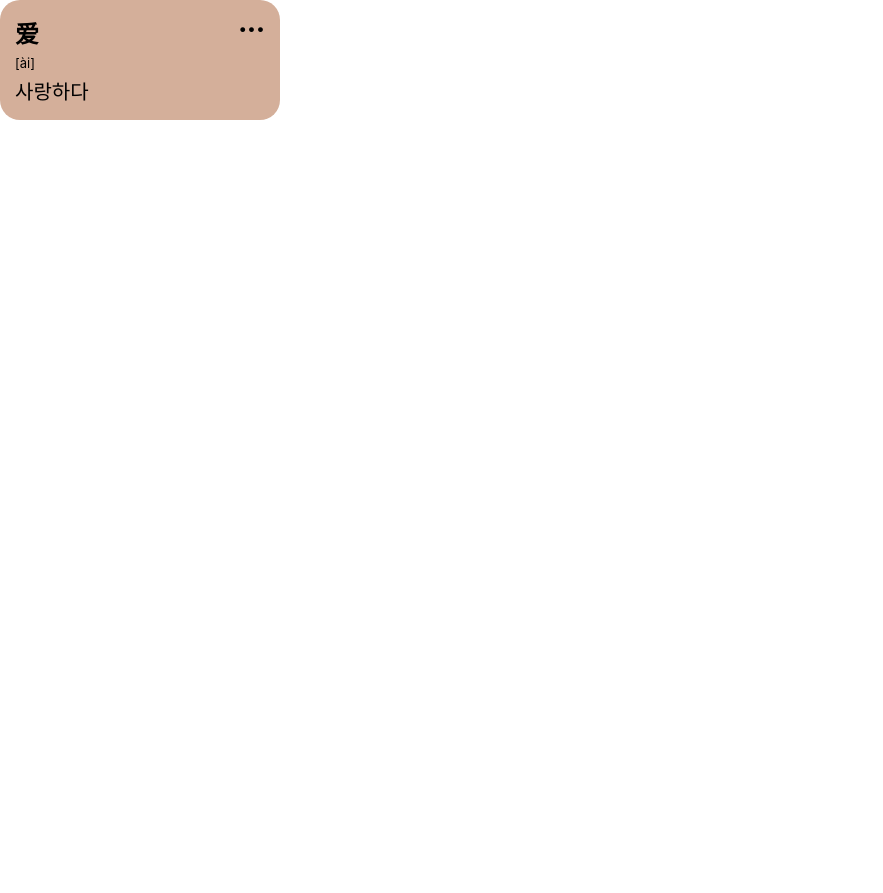
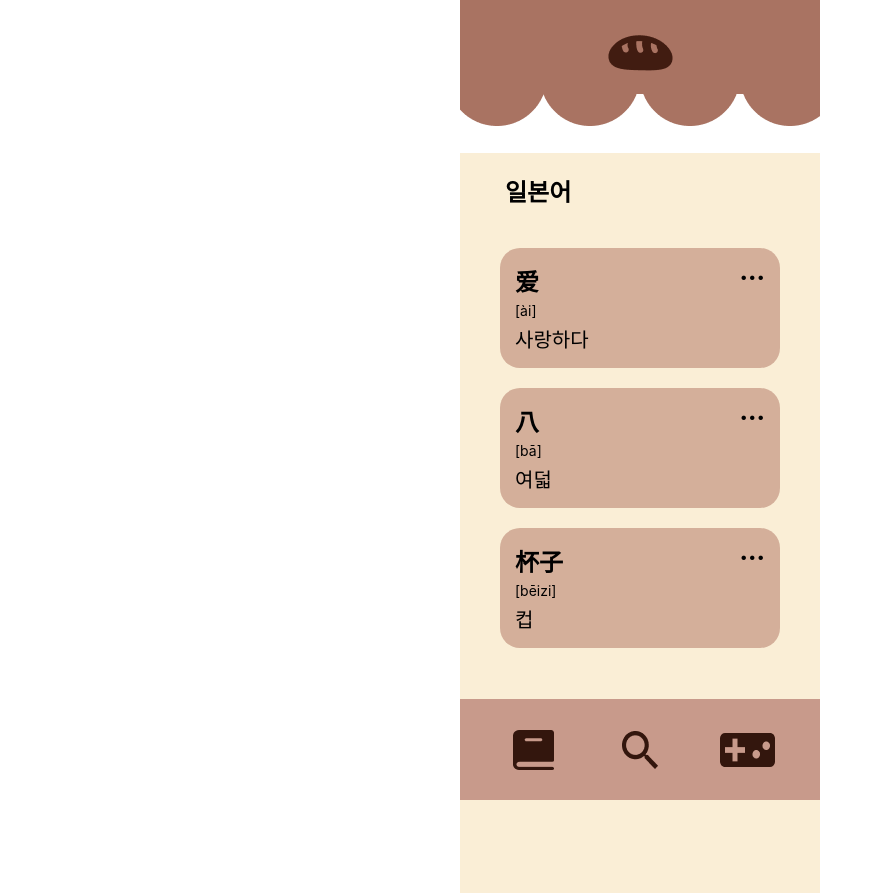
Before and after one commit to NamBaeDeop/VocaJam_FE, a React (Create React App) app: page /game in a window 1280 px wide. Shown: the whole page, without its empty margins (0-883 px from the left). Before the commit the page ends 800 px from the top, so only its background shows below. Built offline with nearby package versions, Linux system fonts and the light colour scheme.

Commit message:
추가 : 모든 json 데이터 불러오기

```diff
--- a/package.json
+++ b/package.json
@@ -3,10 +3,11 @@
   "version": "0.1.0",
   "private": true,
   "dependencies": {
+    "@babel/core": "^7.23.3",
+    "@babel/preset-env": "^7.23.3",
     "@testing-library/jest-dom": "^5.17.0",
     "@testing-library/react": "^13.4.0",
     "@testing-library/user-event": "^13.5.0",
-    "global": "^4.4.0",
     "react": "^18.2.0",
     "react-dom": "^18.2.0",
     "react-icons": "^4.12.0",
--- a/src/App.js
+++ b/src/App.js
@@ -1,13 +1,15 @@
 import Header from './Header';
 import Footer from './Footer';
-import VocaSection from './VocaSection';
+// import VocaSection from './VocaSection';
+import VocaPage from './jsx/VocaPage/VocaPage';
 import './css/wrap.css';
+
 
 function App() {
   return (
     <div id='wrap'>
       <Header/>
-      <VocaSection/>
+      <VocaPage/>
       <Footer/>
     </div>
   );
--- a/src/css/vocaCard.css
+++ b/src/css/vocaCard.css
@@ -10,21 +10,23 @@
     justify-content: space-between;
 }
 
+.card:not(:first-child) {
+    margin-top: 20px;
+}
+
 .card_top{
     width: 100%;
-    /* height: 50px; */
     display: flex;
     justify-content: space-between;
 }
 
 .con{
     width: 100%;
-    /* background-color: firebrick; */
 }
 
 .word{
     font-size: 24px;
-    font-weight: 900;
+    font-weight: 800;
 }
 
 .to_modal{
@@ -32,7 +34,7 @@
 }
 
 .pronunciation{
-    font-size: 13px;
+    font-size: 14px;
 }
 
 .meaning{
--- /dev/null
+++ b/src/css/vocaPage.css
@@ -0,0 +1,10 @@
+section{
+    margin-top: 246px;
+    display: flex;
+    flex-direction: column;
+    align-items: center;
+}
+
+section h1{
+    width: 270px;
+}
--- a/src/index.js
+++ b/src/index.js
@@ -1,20 +1,19 @@
 import React from "react";
 import ReactDOM from "react-dom/client";
 import "./index.css";
-// import App from "./App";
+import App from "./App";
 // import VocaModal from "./jsx/VocaModal/VocaModal";
 
 import reportWebVitals from "./reportWebVitals";
-import VocaPage from "./jsx/VocaPage/VocaPage";
-import VocaCard from "./jsx/VocaCard/VocaCard";
+// import VocaPage from "./jsx/VocaPage/VocaPage";
 
 const root = ReactDOM.createRoot(document.getElementById("root"));
 root.render(
   // <React.StrictMode>
-  // <App />
   // </React.StrictMode>
   <>
-    <VocaCard/>
+  <App />
+
   </>
 );
 
--- a/src/jsx/VocaCard/VocaCard.jsx
+++ b/src/jsx/VocaCard/VocaCard.jsx
@@ -36,14 +36,31 @@ export default function VocaCard(){
 
     return (
         <>
-            <div className="card">
-                <div className="con card_top">
+            {/* <div className="card"> */}
+                {/* <div className="con card_top">
                 {voca ? <span className="word">{voca[0]?.word}</span> : null}
                 <span className="word to_modal">&middot;&middot;&middot;</span>
                 </div>
                 {voca ? <span className="con pronunciation">&#91;{voca[0]?.pronunciation}&#93;</span> : null}
-                {voca ? <span className="con meaning">{voca[0]?.meaning}</span> : null}
-            </div>
+                {voca ? <span className="con meaning">{voca[0]?.meaning}</span> : null} */}
+
+                {voca.length > 0 ? (
+                    <>
+                        {voca.map((item) => (
+                            <div className="card" key={item.id}>
+                                <div className="con card_top">
+                                    <span className="word">{item.word}</span>
+                                    <span className="word to_modal">&middot;&middot;&middot;</span>
+                                </div>
+                                <span className="con pronunciation">&#91;{item.pronunciation}&#93;</span>
+                                <span className="con meaning">{item.meaning}</span>
+                            </div>
+                        ))}
+                    </>
+                ) : (
+                    <span>Loading...</span>
+                )}
+            {/* </div> */}
         </>
     )
 }
--- a/src/jsx/VocaPage/VocaPage.jsx
+++ b/src/jsx/VocaPage/VocaPage.jsx
@@ -1,7 +1,8 @@
 import React from "react";
 // import { useState, useEffect } from "react";
 // import '../../css/vocaModal.css';
-import VocaCard from "./jsx/VocaCard/VocaCard";
+import VocaCard from "../VocaCard/VocaCard";
+import '../../css/vocaPage.css';
 
 export default function VocaPage(){
 
@@ -10,6 +11,7 @@ export default function VocaPage(){
             <section>
                 <h1>일본어</h1>
                 <VocaCard />
+                {/* map으로 반복 */}
             </section>
         </>
     )
```
Also changed, not shown: src/css/wrap.css (line endings or trailing spaces), 1 other file (tests, documents, lock files or other folders).
